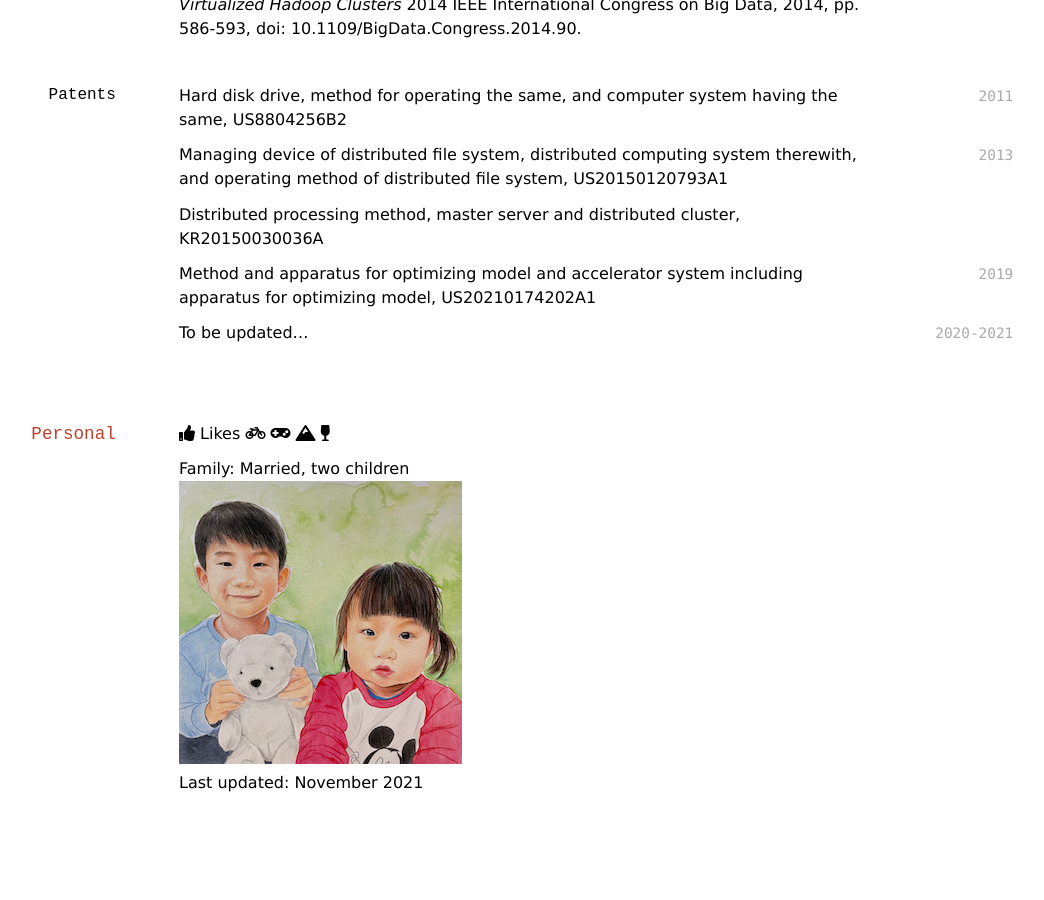
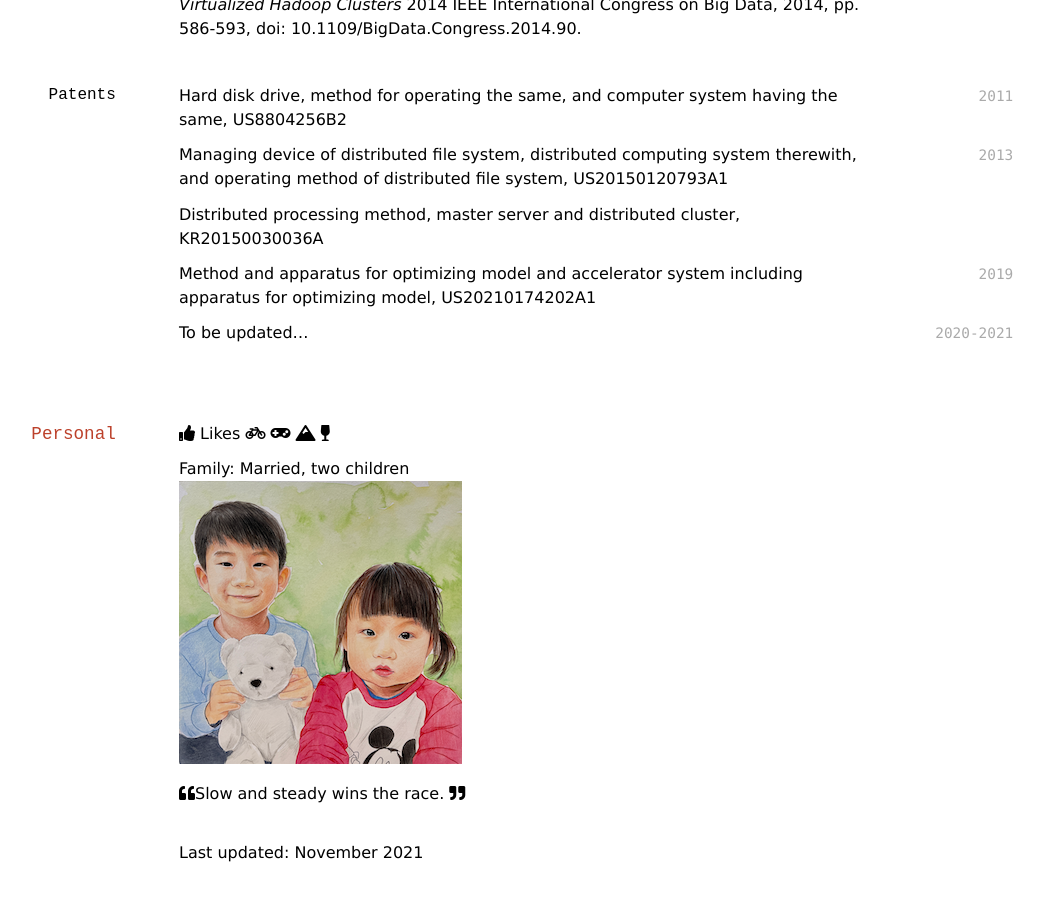
Before and after one commit to Jaeki/jaeki.github.io, a Jekyll site: the page built from index.md, in a window 1280 px wide and 900 px high, scrolled down 1536 px. Shown: the whole window, without its empty margins (153-1197 px from the left). Built offline with Jekyll 4.4.1, drawn with Linux system fonts in a browser that asks for light colours; nearby versions of some CDN libraries; a style sheet for code colours, icons or effects is not loaded; before the commit the page ends 2366 px from its top, so only the background shows below that.

Commit message:
Update index.md

```diff
--- a/index.md
+++ b/index.md
@@ -95,4 +95,7 @@ To be updated...
 
 Family: Married, two children<br/>
 ![Children](children.png)
+
+  <i class="fa fa-quote-left" aria-hidden="true"></i>Slow and steady wins the race. <i class="fa fa-quote-right" aria-hidden="true"></i>
+
 <br/>Last updated: November 2021<br/><br/>
```
